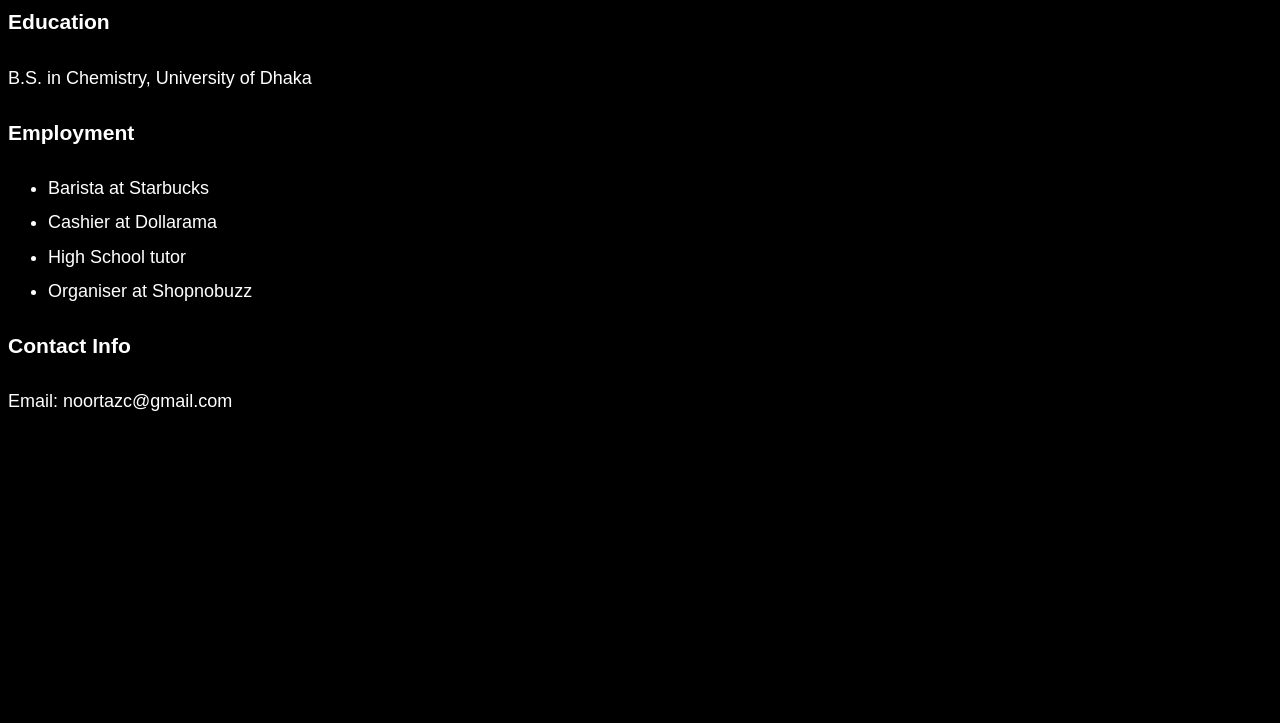
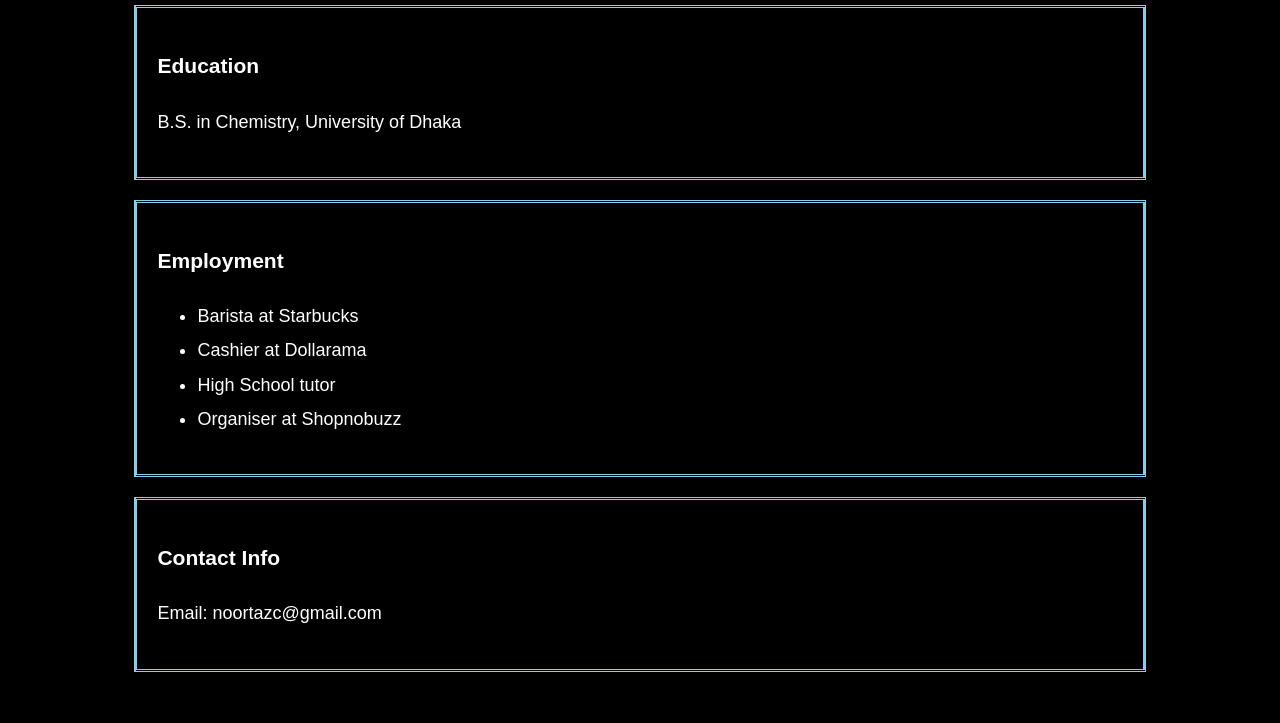
Before and after one commit to noortaz/noortaz.github.io, a plain HTML site: page index.html in a window 1280 px wide. Shown: the part 77-800 px from the top of the page. Drawn offline with Linux system fonts and the light colour scheme.

Commit message:
designing in progress

```diff
--- a/css/style.css
+++ b/css/style.css
@@ -9,3 +9,35 @@ body{
   font: normal 18px Arial, Helvetica, sans-serif;
   line-height: 1.9em;
 }
+
+.container{
+  width: 80%;
+  margin: auto;
+}
+
+.box-1{
+  border: skyblue 3px solid;
+  border-bottom-style: double;
+  border-top-style: double;
+
+  padding: 20px;
+  margin: 20px 0;
+}
+
+.box-2{
+  border: skyblue 3px solid;
+  border-bottom-style: double;
+  border-top-style: double;
+
+  padding: 20px;
+  margin: 20px 0;
+}
+
+.box-3{
+  border: skyblue 3px solid;
+  border-bottom-style: double;
+  border-top-style: double;
+
+  padding: 20px;
+  margin: 20px 0;
+}
--- a/index.html
+++ b/index.html
@@ -6,9 +6,13 @@
       <link rel="stylesheet" href="css/style.css">
     </head>
     <body>
+        <div class="container">
             <h1>Noortaz Chowdhury</h1>
+            <div class="box-1">
               <h3>Education</h3>
               <p>B.S. in Chemistry, University of Dhaka</p>
+            </div>
+            <div class="box-2">
               <h3>Employment</h3>
               <ul>
                 <li>Barista at Starbucks</li>
@@ -16,8 +20,11 @@
                 <li>High School tutor</li>
                 <li>Organiser at Shopnobuzz</li>
               </ul>
+          </div>
+          <div class="box-3">
             <h3>Contact Info</h3>
             <p>Email: noortazc@gmail.com</p>
-
+          </div>
+       </div>
     </body>
   </html>
```
Lines whose indentation alone changed are shown as unchanged.
